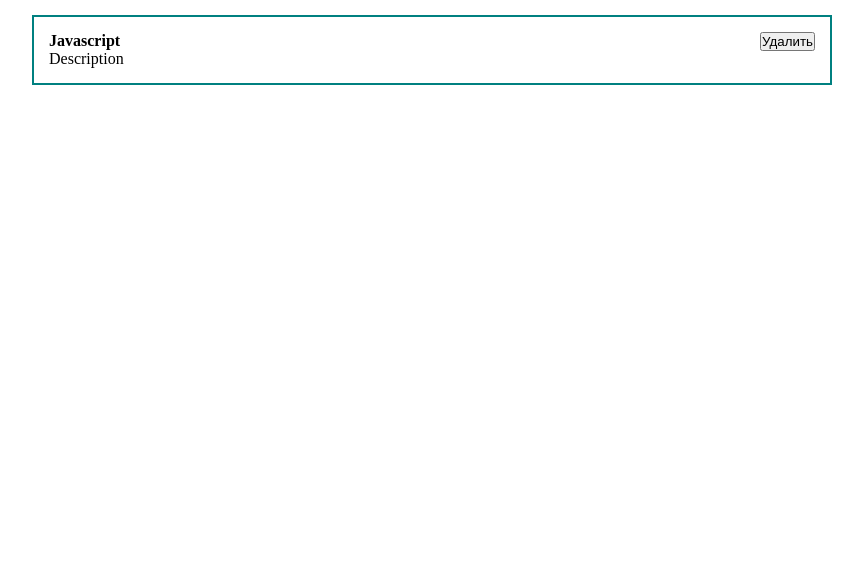
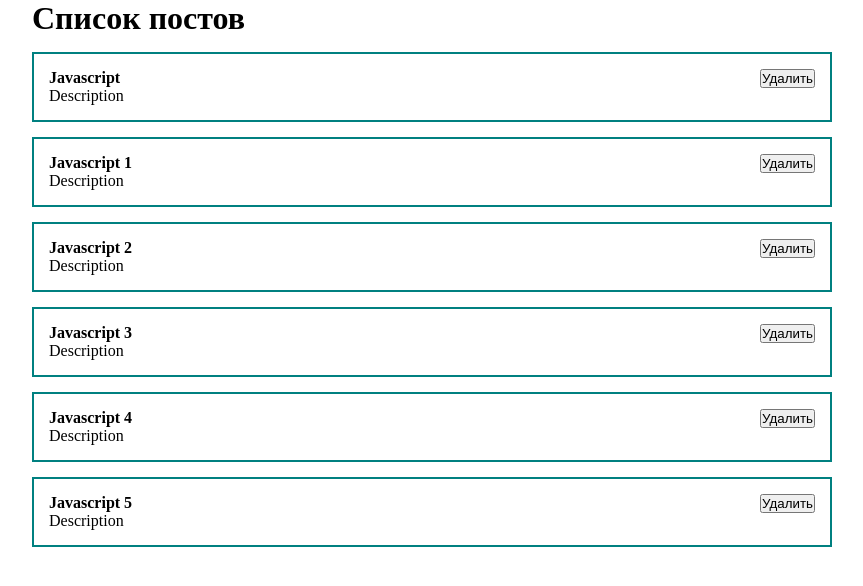
Before and after one commit to Forellko/react-course-ulbitv, a React (Create React App) app: page / in a window 1280 px wide. Shown: the top 586 px of the page, without its empty margins (208-1071 px from the left). Built offline with nearby package versions, Linux system fonts and the light colour scheme; the HTML template or start-up script is replaced by a standard one.

Commit message:
Map posts components

```diff
--- a/src/App.js
+++ b/src/App.js
@@ -1,10 +1,23 @@
+import { useState } from 'react';
 import PostItem from './components/PostItem';
 import './index.css';
 
 function App() {
+  const [posts, setPosts] = useState([
+    { id: 1, title: 'Javascript', body: 'Description' },
+    { id: 2, title: 'Javascript 1', body: 'Description' },
+    { id: 3, title: 'Javascript 2', body: 'Description' },
+    { id: 4, title: 'Javascript 3', body: 'Description' },
+    { id: 5, title: 'Javascript 4', body: 'Description' },
+    { id: 6, title: 'Javascript 5', body: 'Description' },
+  ]);
+
   return (
     <div className="App">
-      <PostItem post={{ id: 1, title: 'Javascript', body: 'Description' }} />
+      <h1>Список постов</h1>
+      {posts.map((post) => (
+        <PostItem post={post} key={post.id} />
+      ))}
     </div>
   );
 }
```
